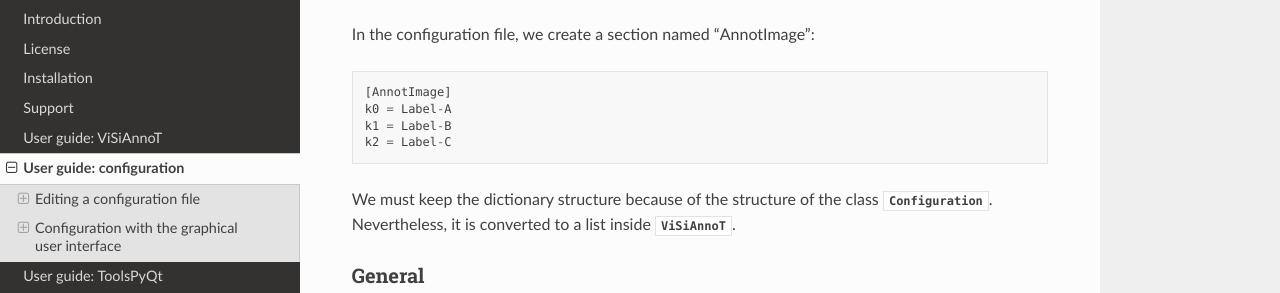
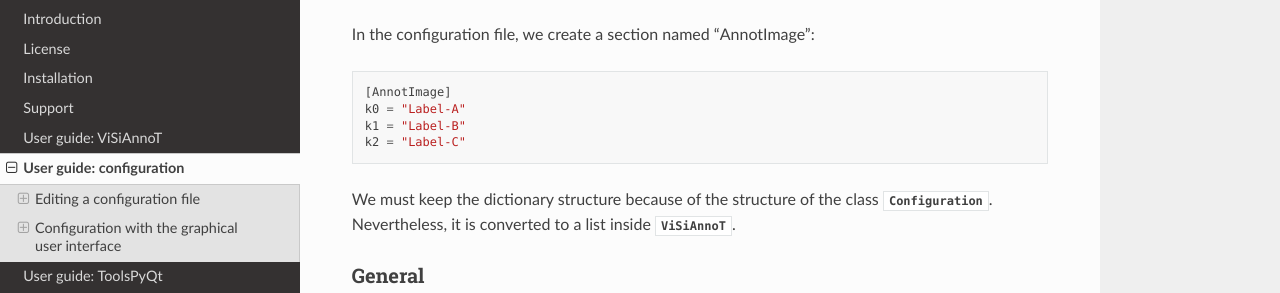
Before and after one commit to RphWbr/visiannot, a Sphinx documentation site: the page built from doc/source/userguide-configuration.rst, in a window 1280 px wide and 900 px high, scrolled down 5424 px. Shown: the part 158-451 px from the top of the window. Built offline with Sphinx 7.4.7 and the Read the Docs theme 2.0.0, drawn with Linux system fonts in a browser that asks for light colours; formulas are drawn with MathJax 3.

Commit message:
splitClass - documentation update

```diff
--- a/doc/source/userguide-configuration.rst
+++ b/doc/source/userguide-configuration.rst
@@ -172,8 +172,8 @@
 
     interval_dict = {}
     interval_dict["ECG"] = [
-        ["dir/to/interval", "", 500, "I0_*.txt", '_', '0', '%Y%m%dT%H%M%S', (0, 255, 0, 50)],
-        ["dir/to/interval", "", 500, "I1_*.txt", '_', '0', '%Y%m%dT%H%M%S', (255, 200, 0, 50)]
+        ["dir/to/interval", "", 500, "I0_*.txt", '_', 0, '%Y%m%dT%H%M%S', (0, 255, 0, 50)],
+        ["dir/to/interval", "", 500, "I1_*.txt", '_', 0, '%Y%m%dT%H%M%S', (255, 200, 0, 50)]
     ]
 
 Intervals must be plotted only the signal widget "ECG" with two interval types. In the configuration file, we create a section named "Interval", composed of as much sub-sections as signal widgets on which to plot intervals. Each sub-section is composed of as much sub-sub-sections as interval types to plot on the corresponding signal widget. Here is the equivalent interval configuration::
@@ -202,7 +202,7 @@
 Same configuration with a more compact writing::
 
     [Interval]
-    ECG = [["dir/to/interval", "", 500, "I0_*.txt", '_', '0', '%Y%m%dT%H%M%S', [0, 255, 0, 50]], ["dir/to/interval", "", 500, "I1_*.txt", '_', '0', '%Y%m%dT%H%M%S', [255, 200, 0, 50]]]
+    ECG = [["dir/to/interval", "", 500, "I0_*.txt", '_', 0, '%Y%m%dT%H%M%S', [0, 255, 0, 50]], ["dir/to/interval", "", 500, "I1_*.txt", '_', 0, '%Y%m%dT%H%M%S', [255, 200, 0, 50]]]
 
 
 Events annotation
@@ -245,9 +245,9 @@
 In the configuration file, we create a section named "AnnotImage"::
 
     [AnnotImage]
-    k0 = Label-A
-    k1 = Label-B
-    k2 = Label-C
+    k0 = "Label-A"
+    k1 = "Label-B"
+    k2 = "Label-C"
 
 We must keep the dictionary structure because of the structure of the class :class:`.Configuration`. Nevertheless, it is converted to a list inside :class:`.ViSiAnnoT`.
 
```
